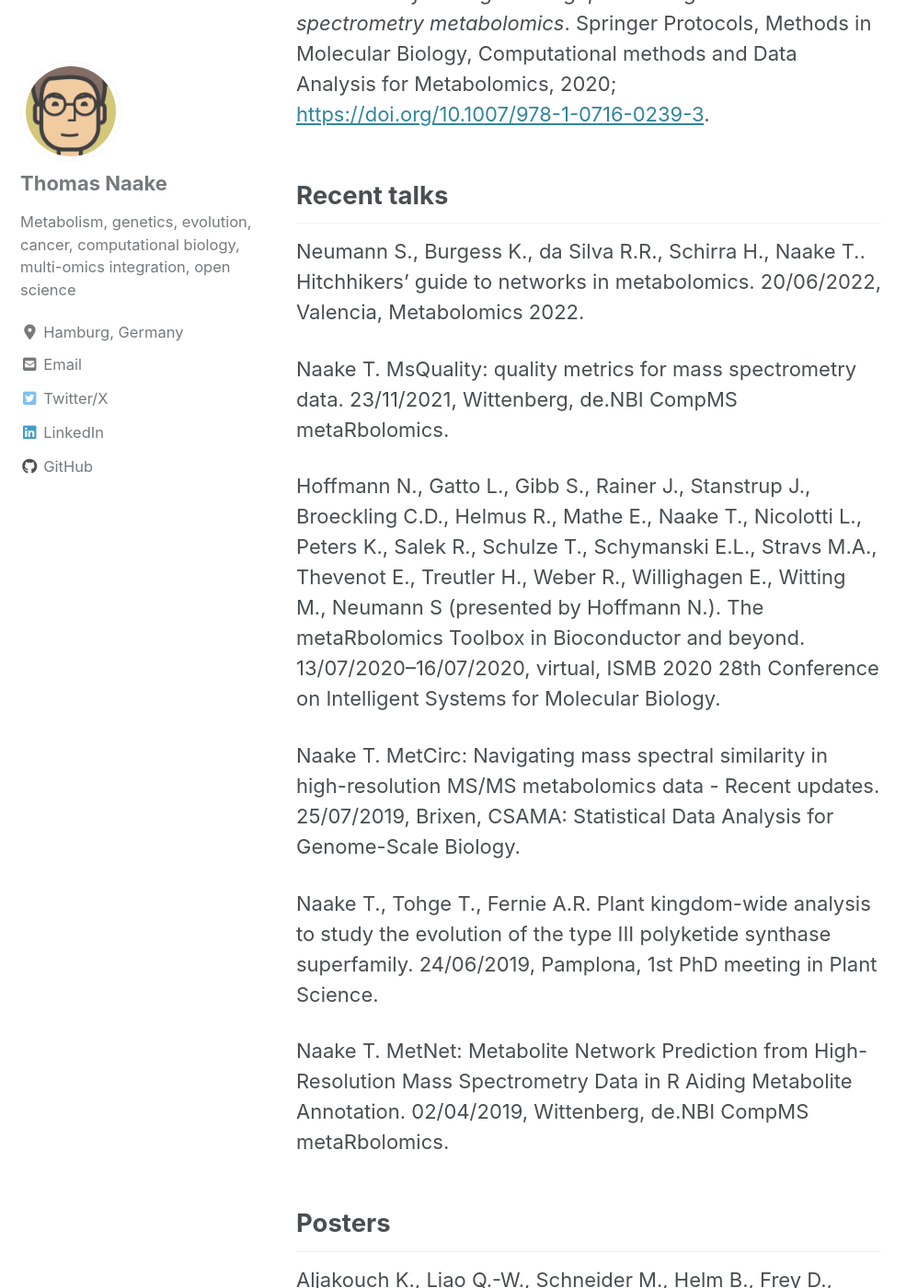
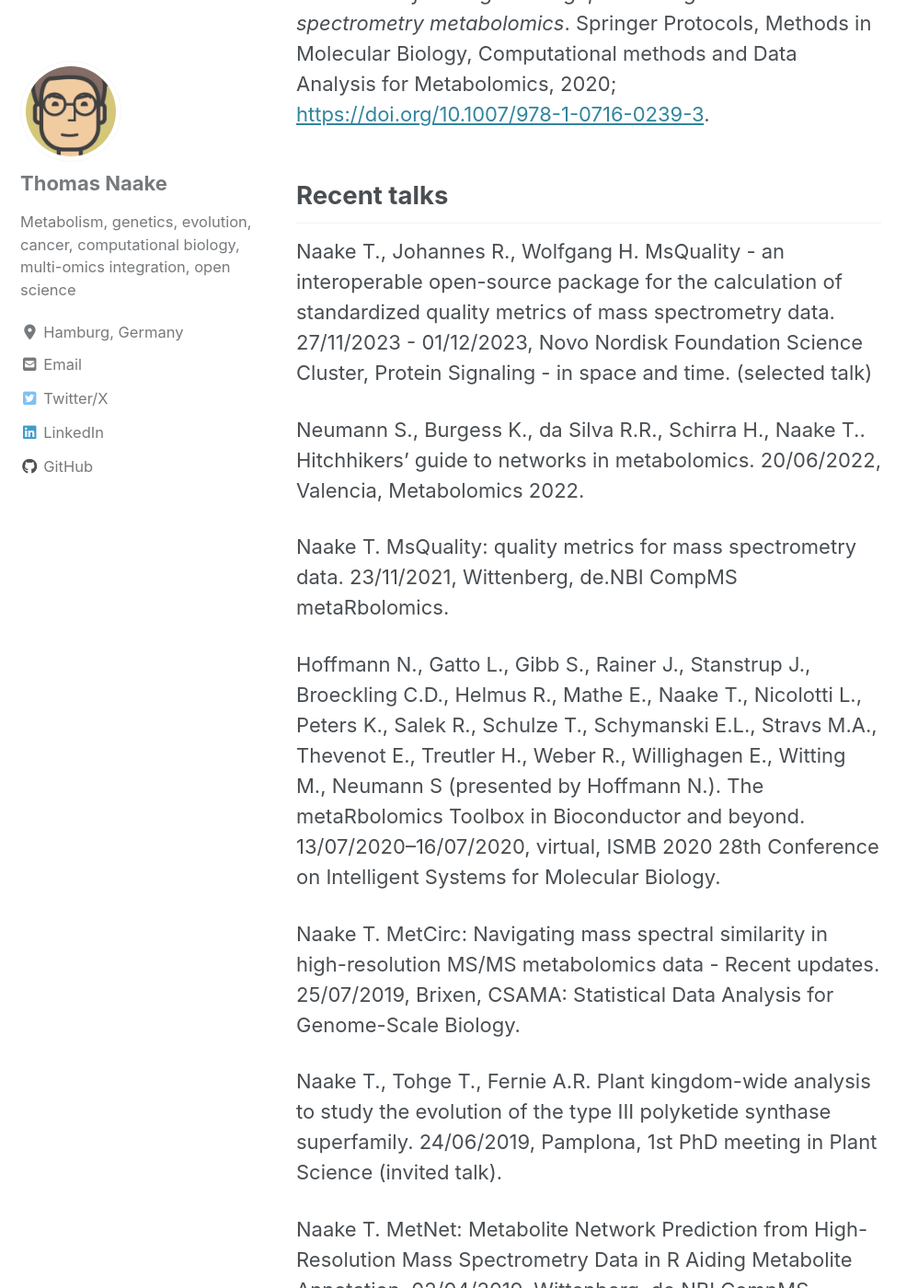
Before and after one commit to tnaake/tnaake.github.io, a Jekyll site: the page built from _pages/publications.md, in a window 1280 px wide and 1400 px high, scrolled down 5914 px. Shown: the whole window at 92% size, without its empty margins (0-998 px from the left). Built offline with Jekyll 4.4.1, drawn with Linux system fonts in a browser that asks for light colours; cached includes are drawn as plain includes; nearby versions of some CDN libraries.

Commit message:
update talks

```diff
--- a/_pages/publications.md
+++ b/_pages/publications.md
@@ -176,6 +176,8 @@
 
 ## Recent talks
 
+Naake T., Johannes R., Wolfgang H. MsQuality - an interoperable open-source package for the calculation of standardized quality metrics of mass spectrometry data. 27/11/2023 - 01/12/2023, Novo Nordisk Foundation Science Cluster, Protein Signaling - in space and time. (selected talk)
+
 Neumann S., Burgess K., da Silva R.R., Schirra H., Naake T..
 Hitchhikers’ guide to networks in metabolomics. 20/06/2022, Valencia, Metabolomics 2022.
 
@@ -196,7 +198,7 @@
 
 Naake T., Tohge T., Fernie A.R. Plant kingdom-wide analysis to study the evolution of the
 type III polyketide synthase superfamily. 24/06/2019, Pamplona,
-1st PhD meeting in Plant Science.
+1st PhD meeting in Plant Science (invited talk).
 
 Naake T. MetNet: Metabolite Network Prediction from High-Resolution Mass Spectrometry
 Data in R Aiding Metabolite Annotation. 02/04/2019, Wittenberg, de.NBI
```
